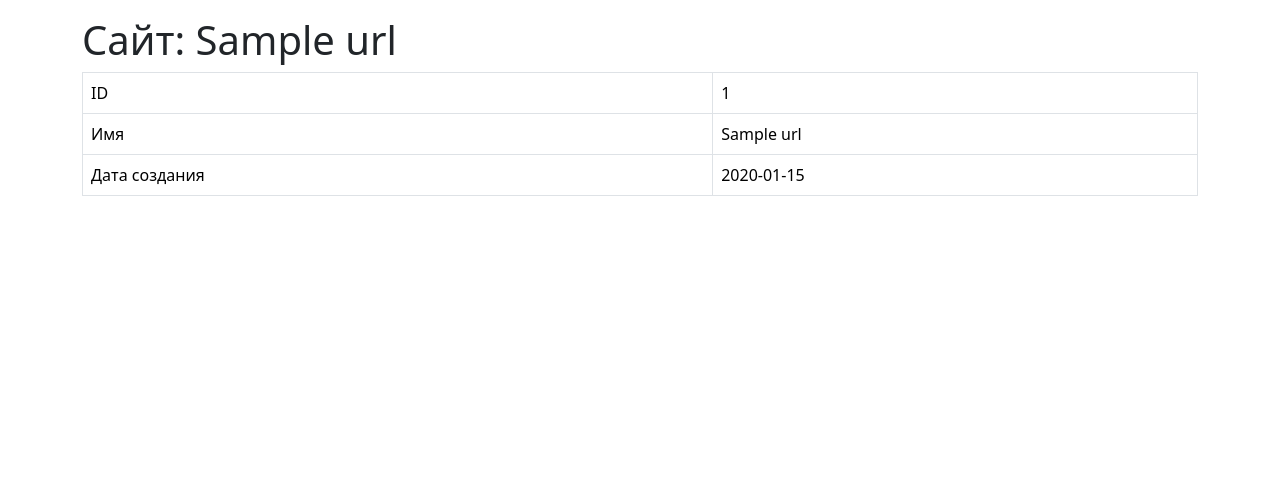
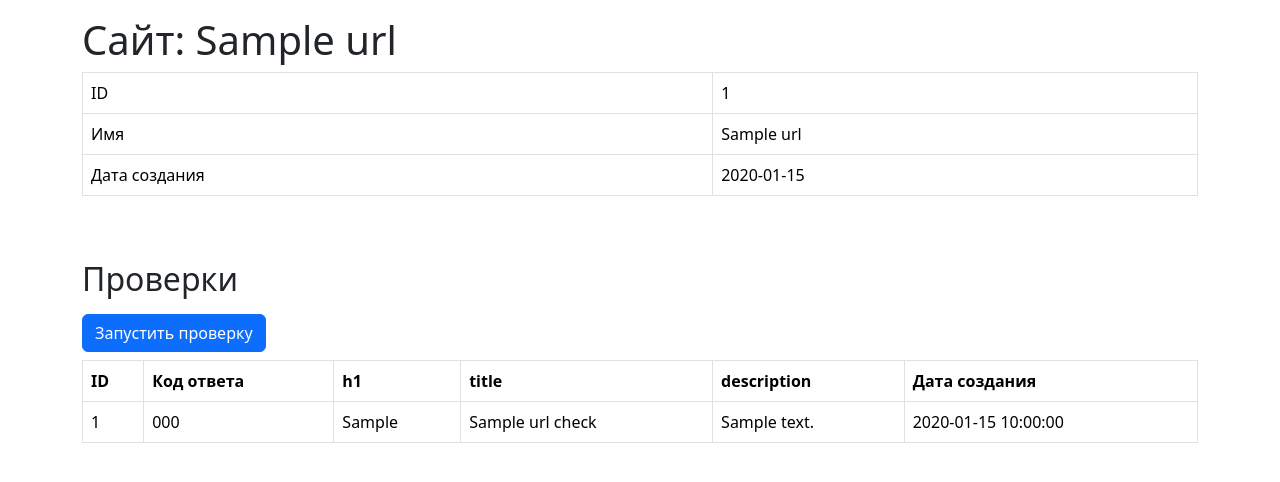
Before and after one commit to Shmelevick/python-project-83, a Flask app: page /urls/1 in a window 1280 px wide. Shown: the part 56-538 px from the top of the page. Run offline with Flask 3, Linux system fonts and the light colour scheme; a database or web service that is not in the repository returns one stand-in record (values such as "Sample title"); some libraries are stand-ins or nearby versions.

Commit message:
Add table "url_checks" and its html representation

```diff
--- a/page_analyzer/models.py
+++ b/page_analyzer/models.py
@@ -9,15 +9,16 @@ def find_url_by_name(name):
     with conn.cursor(cursor_factory=NamedTupleCursor) as cur:
         cur.execute('SELECT id FROM urls WHERE name = %s;', (name,))
         result = cur.fetchone()
-        logger.info(f"Поиск URL: {name} — найден: {result is not None}")
+        logger.info("Поиск URL: %s — найден: %s", name, result is not None)
         return result
 
 def insert_url(name):
     conn = get_db_connection()
     with conn.cursor(cursor_factory=NamedTupleCursor) as cur:
-        cur.execute('INSERT INTO urls (name) VALUES (%s) RETURNING id;', (name,))
+        query = 'INSERT INTO urls (name) VALUES (%s) RETURNING id;'
+        cur.execute(query, (name,))
         result = cur.fetchone()
-        logger.info(f"Добавлен новый URL: {name} с id {result.id}")
+        logger.info("Добавлен новый URL: %s с id %s", name, result.id)
         conn.commit()
         return result.id
 
@@ -34,5 +35,27 @@ def get_url_by_id(url_id):
     with conn.cursor(cursor_factory=NamedTupleCursor) as cur:
         cur.execute('SELECT * FROM urls WHERE id = %s;', (url_id,))
         result = cur.fetchone()
-        logger.info(f"Получены данные по ID: {url_id}")
+        logger.info("Получены данные по ID: %s", url_id)
         return result
+
+def get_check_data(url_id):
+    conn = get_db_connection()
+    with conn.cursor(cursor_factory=NamedTupleCursor) as cur:
+        cur.execute(
+            'SELECT * FROM url_checks WHERE url_id = %s ORDER BY id DESC;',
+            (url_id,)
+        )
+        result = cur.fetchall()
+        logger.info('Получены данные из url_checks по url_id: %s', url_id)
+        return result
+
+def insert_check(url_id):
+    conn = get_db_connection()
+    with conn.cursor() as cur:
+        query = """
+        INSERT INTO url_checks (url_id)
+        VALUES (%s);
+        """
+        cur.execute(query, (url_id, ))
+        conn.commit()
+        logger.info("Вставлены данные о проверке url_id = %s", url_id)
--- a/page_analyzer/routes.py
+++ b/page_analyzer/routes.py
@@ -2,7 +2,14 @@ from flask import Blueprint, render_template, request, redirect, url_for, flash
 from urllib.parse import urlparse
 import validators
 
-from .models import find_url_by_name, insert_url, get_all_urls, get_url_by_id
+from .models import (
+    find_url_by_name,
+    insert_url,
+    get_all_urls,
+    get_url_by_id,
+    get_check_data,
+    insert_check
+)
 from .logger import get_logger
 
 routes = Blueprint('routes', __name__)
@@ -17,7 +24,7 @@ def index():
 def urls():
     if request.method == 'POST':
         url = request.form.get('url')
-        logger.info(f"Получен URL из формы: {url}")
+        logger.info("Получен URL из формы: %s", url)
 
         if not url or len(url) > 255 or not validators.url(url):
             flash('Некорректный URL', 'danger')
@@ -48,13 +55,21 @@ def url_detail(url_id):
     url_data = get_url_by_id(url_id)
 
     if not url_data:
-        logger.error(f"URL с ID {url_id} не найден")
+        logger.error("URL с ID %s не найден", url_id)
         flash('Ошибка: эта страница не должна была открыться', 'danger')
         return redirect(url_for('routes.urls'))
+    checks = get_check_data(url_id)
 
     return render_template(
         'url_detail.html',
         url_id=url_data.id,
         name=url_data.name,
-        created_at=url_data.created_at
+        created_at=url_data.created_at,
+        checks=checks
     )
+
+@routes.route('/urls/<int:url_id>/checks', methods=['POST'])
+def urls_checks(url_id):
+    insert_check(url_id)
+
+    return redirect(url_for('routes.url_detail', url_id=url_id))
--- a/page_analyzer/templates/url_detail.html
+++ b/page_analyzer/templates/url_detail.html
@@ -48,6 +48,40 @@
       </table>
     </div>
 
+
+    <h2 class="mt-5 mb-3">Проверки</h2>
+    <form method="post" action="{{ url_for('routes.urls_checks', url_id=url_id) }}">
+    <input type="submit" class="btn btn-primary" value="Запустить проверку">
+    </form>
+
+  <div>
+    <table class="table table-bordered table-hover mt-2" data-test="checks">
+    <thead>
+      <tr>
+        <th>ID</th>
+        <th>Код ответа</th>
+        <th>h1</th>
+        <th>title</th>
+        <th>description</th>
+        <th>Дата создания</th>
+      </tr>
+    </thead>
+    <tbody>
+      {% if checks %}
+        {% for check in checks %}
+        <tr>
+          <td>{{ check.id }}</td>
+          <td>{{ check.status_code }}</td>
+          <td>{{ check.h1 }}</td>
+          <td>{{ check.title }}</td>
+          <td>{{ check.description }}</td>
+          <td>{{ check.created_at }}</td>
+        </tr>
+        {% endfor %}
+      {% endif %}
+  </tbody>
+
+
 </div>
 </main>
 <script src="https://cdn.jsdelivr.net/npm/bootstrap@5.3.3/dist/js/bootstrap.bundle.min.js"></script>
```
